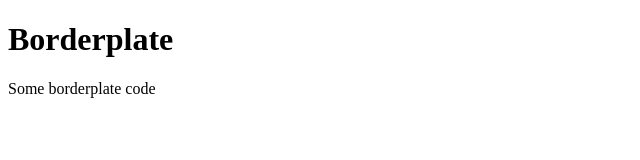
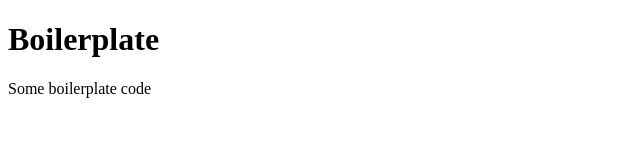
Before and after one commit to graspd/electron-react-neon-typescript-graspd-like-quick-start, a React app: page / in a window 1280 px wide. Shown: the top 160 px of the page, without its empty margins (0-640 px from the left). Built offline with nearby package versions, Linux system fonts and the light colour scheme.

Commit message:
Fixed typo

```diff
--- a/src/renderer/App.tsx
+++ b/src/renderer/App.tsx
@@ -5,8 +5,8 @@ interface AppProps {}
 const App: FC<AppProps> = (): JSX.Element => {
   return (
     <div>
-      <h1>Borderplate</h1>
-      <p>Some borderplate code</p>
+      <h1>Boilerplate</h1>
+      <p>Some boilerplate code</p>
     </div>
   );
 };
```
